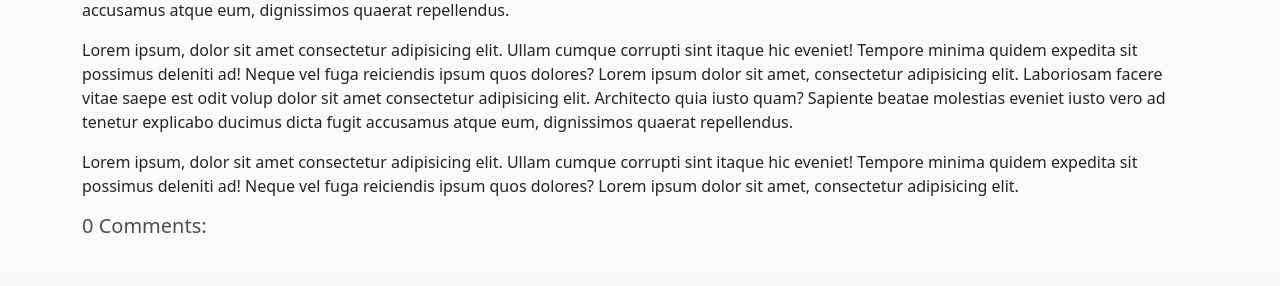
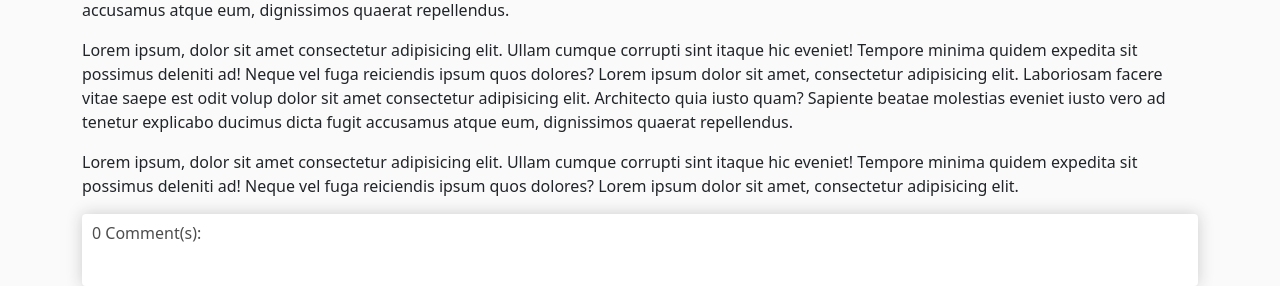
Before and after one commit to matthew-le/solo-project, a Django app: page /blog in a window 1280 px wide. Shown: the part 1232-1518 px from the top of the page. Before the commit the page ends 1465 px from the top, so only its background shows below. Run offline with Django 3.2, Linux system fonts and the light colour scheme; data that the repository does not hold is empty.

Commit message:
styling to blog

```diff
--- a/snowboard_app/templates/store/blog.html
+++ b/snowboard_app/templates/store/blog.html
@@ -19,8 +19,8 @@
         <p>Lorem ipsum, dolor sit amet consectetur adipisicing elit. Ullam cumque corrupti sint itaque hic eveniet! Tempore minima quidem expedita sit possimus deleniti ad! Neque vel fuga reiciendis ipsum quos dolores? Lorem ipsum dolor sit amet, consectetur adipisicing elit. Laboriosam facere vitae saepe est odit volup dolor sit amet consectetur adipisicing elit. Architecto quia iusto quam? Sapiente beatae molestias eveniet iusto vero ad tenetur explicabo ducimus dicta fugit accusamus atque eum, dignissimos quaerat repellendus.</p>
         <p>Lorem ipsum, dolor sit amet consectetur adipisicing elit. Ullam cumque corrupti sint itaque hic eveniet! Tempore minima quidem expedita sit possimus deleniti ad! Neque vel fuga reiciendis ipsum quos dolores? Lorem ipsum dolor sit amet, consectetur adipisicing elit.</p>
 
-
-        <h5>{{all_comments.count}} Comments:</h5>
+        <div class='box-element'>
+            <h6>{{all_comments.count}} Comment(s):</h6>
             {% if user.is_authenticated %}
                 <form action="/blog/post_comment" method="POST" id='comment-area'>
                     {% csrf_token%}
@@ -31,9 +31,10 @@
             <br>
             {% for comment in all_comments reversed %}
                 <div>
-                <p>{{comment.creator.username}} -- {{comment.created_at}} <br> {{comment.content}}</p>
+                    <p>{{comment.creator.username}} | {{comment.created_at}} <br> <span class= 'glyphicon glyphicon-menu-right' aria-hidden='true'></span> {{comment.content}}</p>
                 </div>
             {% endfor %}
+        </div>
 
     {% endblock content %}
 </body>
--- a/snowboard_app/templates/store/main.html
+++ b/snowboard_app/templates/store/main.html
@@ -83,15 +83,14 @@
                         <img id="cart-icon" src="{% static 'images/cart.png' %}">
                     </a>
                     <p id="cart-total">{{cartItems}}</p>
-
                 </div>
             </div>
         </div>
     </nav>
     <div class="container">
-        {% block content %}
+    {% block content %}
 
-        {% endblock content %}
+    {% endblock content %}
     </div>
 
     <!-- JavaScript Bundle with Popper -->
```
Lines whose indentation alone changed are shown as unchanged.
